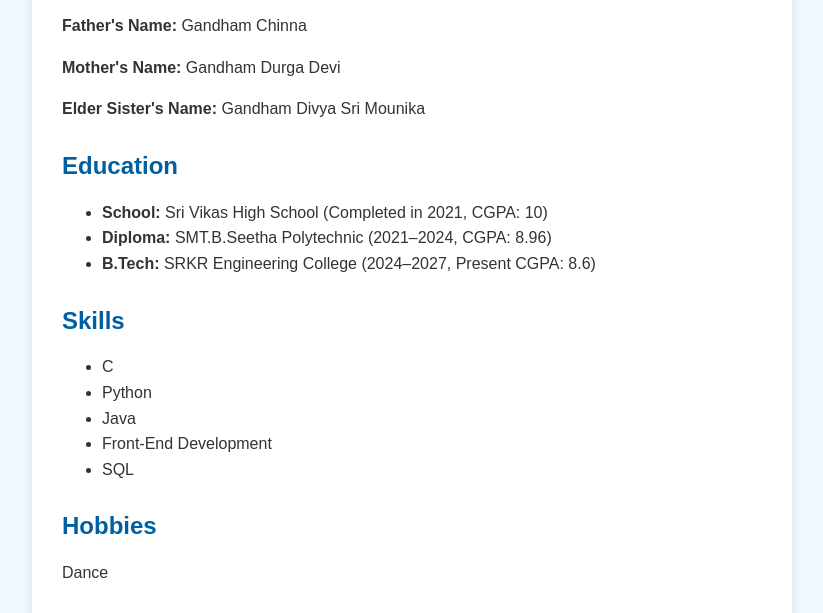
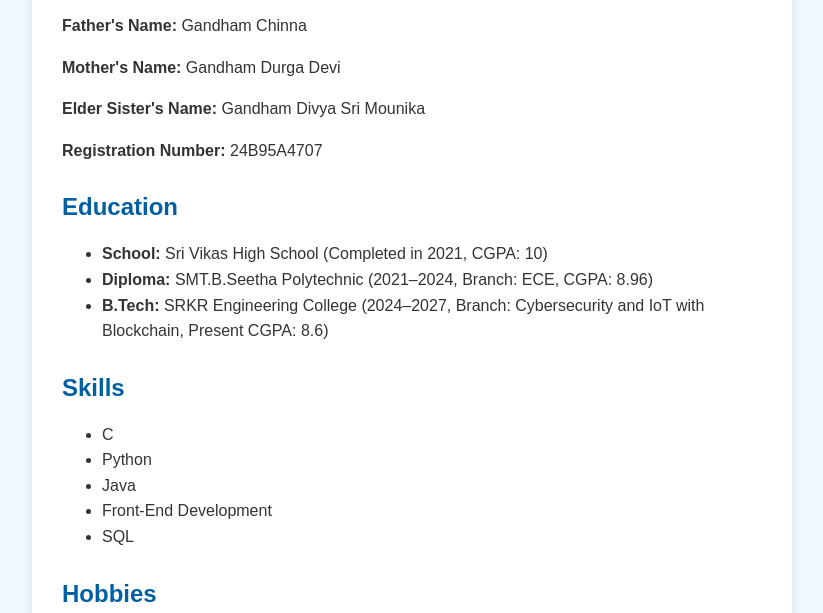
Before and after one commit to Geethikagandham/my-personal-details, a plain HTML site: page index.html in a window 1280 px wide. Shown: the part 187-800 px from the top of the page, without its empty margins (228-1051 px from the left). Drawn offline with Linux system fonts and the light colour scheme.

Commit message:
index.html

```diff
--- a/index.html
+++ b/index.html
@@ -6,16 +6,18 @@
 <body>
   <div class="container">
     <h1>My Personal Details</h1>
+
     <p><strong>Name:</strong> Gandham Veera Lakshmi Geethika</p>
     <p><strong>Father's Name:</strong> Gandham Chinna</p>
     <p><strong>Mother's Name:</strong> Gandham Durga Devi</p>
     <p><strong>Elder Sister's Name:</strong> Gandham Divya Sri Mounika</p>
+    <p><strong>Registration Number:</strong> 24B95A4707</p>
 
     <h2>Education</h2>
     <ul>
       <li><strong>School:</strong> Sri Vikas High School (Completed in 2021, CGPA: 10)</li>
-      <li><strong>Diploma:</strong> SMT.B.Seetha Polytechnic (2021–2024, CGPA: 8.96)</li>
-      <li><strong>B.Tech:</strong> SRKR Engineering College (2024–2027, Present CGPA: 8.6)</li>
+      <li><strong>Diploma:</strong> SMT.B.Seetha Polytechnic (2021–2024, Branch: ECE, CGPA: 8.96)</li>
+      <li><strong>B.Tech:</strong> SRKR Engineering College (2024–2027, Branch: Cybersecurity and IoT with Blockchain, Present CGPA: 8.6)</li>
     </ul>
 
     <h2>Skills</h2>
```
